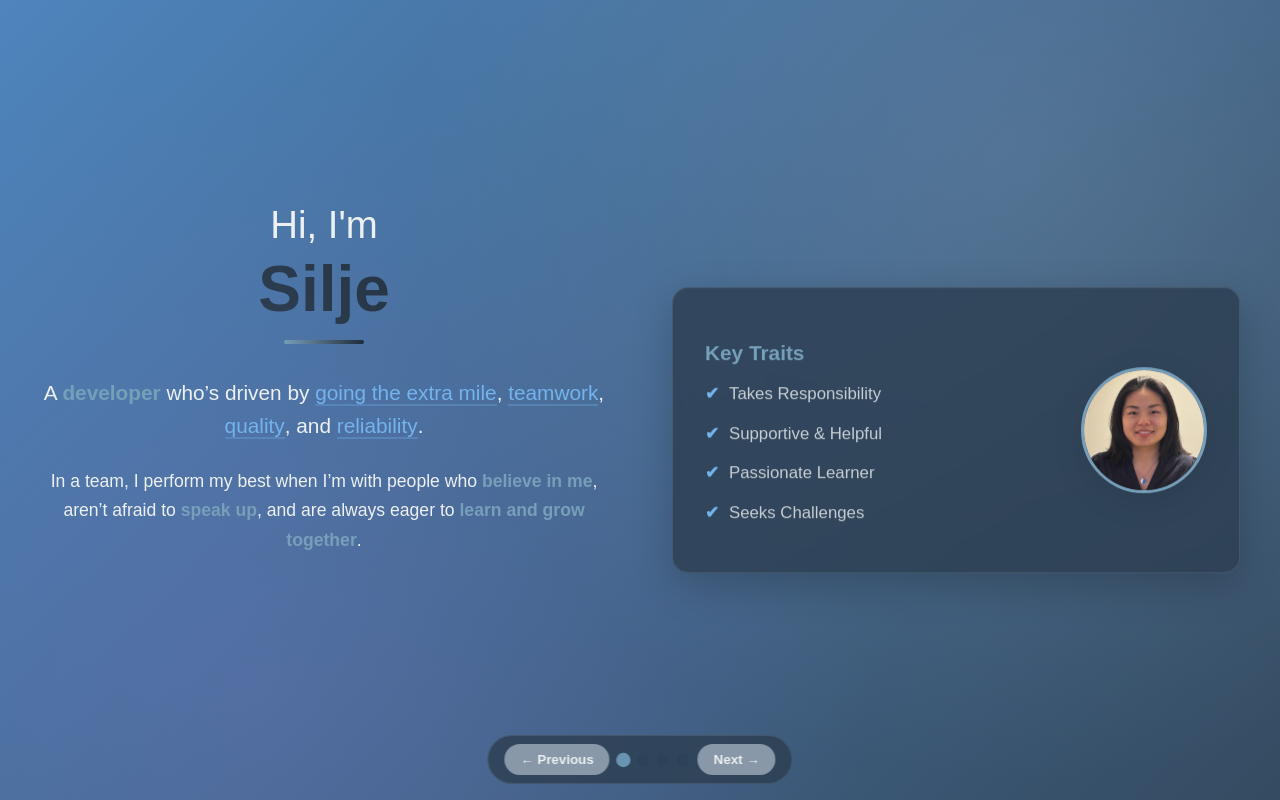
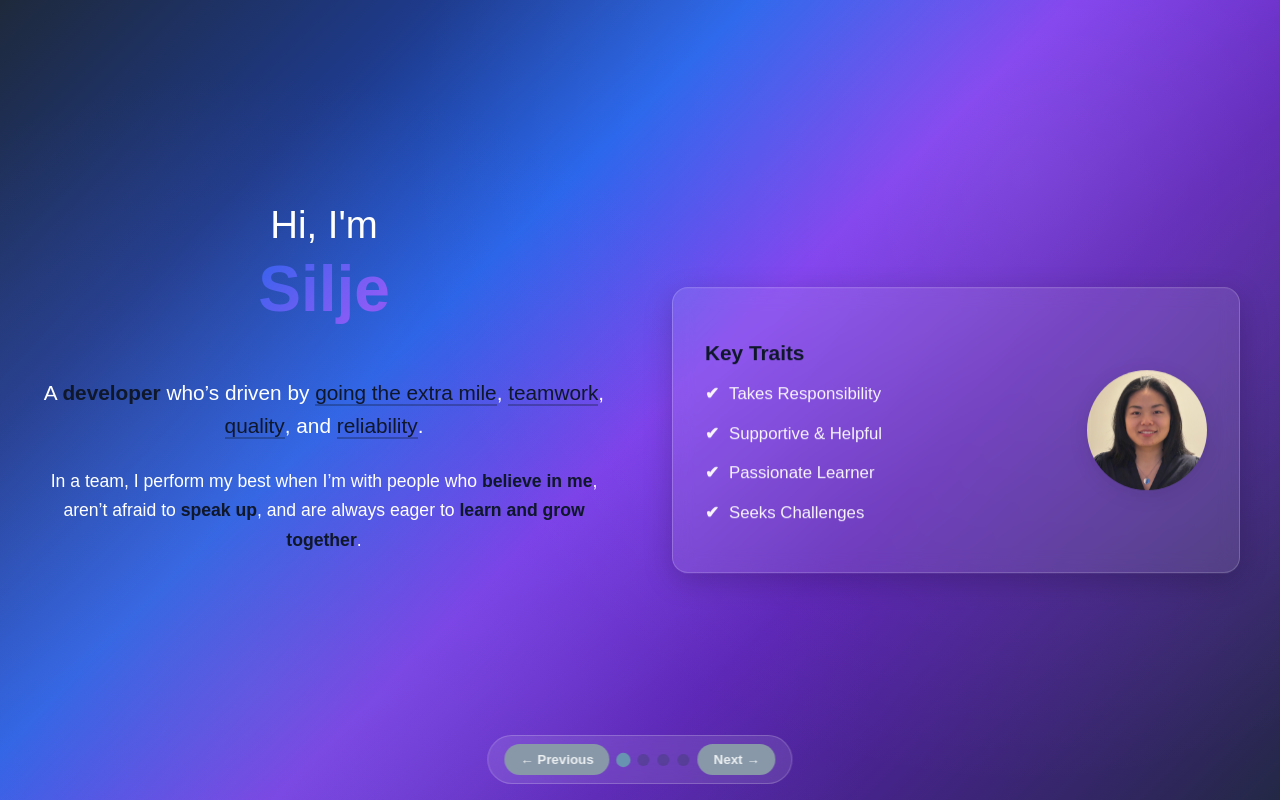
Before and after one commit to siljehtangen/portfolio, a Vue app: page / in a window 1280 px wide. Built offline with nearby package versions, Linux system fonts and the light colour scheme.

Commit message:
feat: update base css

```diff
--- a/src/styles/base.css
+++ b/src/styles/base.css
@@ -1,33 +1,58 @@
 :root {
-  --primary-blue-1: #4e85bd;
-  --primary-blue-2: #34495e;
-  --secondary-blue-1: #3d566e;
-  --secondary-blue-2: #1f2a38;
+  /* Blue Color Palette - Different Shades */
+  --primary-blue-1: #2563eb;
+  --primary-blue-2: #1d4ed8;
+  --primary-blue-3: #1e40af;
+  --secondary-blue-1: #3b82f6;
+  --secondary-blue-2: #60a5fa;
+  --dark-blue-1: #1e3a8a;
+  --dark-blue-2: #1e293b;
+  --dark-blue-3: #0f172a;
 
-  --accent-gold: #769fb9;
-  --accent-green: #74b3eb;
+  /* Purple Color Palette */
+  --primary-purple-1: #8b5cf6;
+  --primary-purple-2: #7c3aed;
+  --primary-purple-3: #6d28d9;
+  --secondary-purple-1: #a78bfa;
+  --dark-purple-1: #5b21b6;
 
+  /* Blue & Purple Gradients */
   --bg-gradient-primary: linear-gradient(
     135deg,
-    var(--primary-blue-1) 0%,
-    var(--primary-blue-2) 100%
+    #1e293b 0%,
+    #1e3a8a 20%,
+    #2563eb 35%,
+    #7c3aed 50%,
+    #5b21b6 65%,
+    #1e293b 100%
   );
-  --bg-gradient-accent: linear-gradient(
-    45deg,
-    var(--primary-blue-2) 0%,
-    var(--secondary-blue-2) 100%
-  );
+  --bg-gradient-accent: linear-gradient(135deg, #3b82f6 0%, #2563eb 30%, #8b5cf6 60%, #6d28d9 100%);
 
-  --glass-bg: rgba(44, 62, 80, 0.8);
-  --glass-border: rgba(255, 255, 255, 0.1);
-  --glass-hover-border: rgba(255, 255, 255, 0.2);
+  /* Glass Morphism */
+  --glass-bg: rgba(255, 255, 255, 0.1);
+  --glass-bg-hover: rgba(255, 255, 255, 0.15);
+  --glass-border: rgba(255, 255, 255, 0.2);
+  --glass-hover-border: rgba(255, 255, 255, 0.4);
+  --glass-shadow: 0 8px 32px 0 rgba(31, 38, 135, 0.37);
 
-  --text-primary: #ecf0f1;
-  --text-secondary: rgba(236, 240, 241, 0.8);
-  --text-accent: var(--accent-gold);
-  --text-highlight: var(--accent-green);
+  /* Text Colors */
+  --text-primary: #ffffff;
+  --text-secondary: rgba(255, 255, 255, 0.95);
+  --text-muted: rgba(255, 255, 255, 0.85);
+  --text-accent: var(--dark-blue-3);
+  --text-highlight: var(--dark-blue-3);
+  --text-blue-accent: #0f172a;
 
-  --shadow-light: 0 8px 32px rgba(0, 0, 0, 0.1);
-  --shadow-medium: 0 12px 40px rgba(0, 0, 0, 0.2);
-  --shadow-heavy: 0 16px 48px rgba(0, 0, 0, 0.3);
+  /* Shadows */
+  --shadow-light: 0 4px 20px rgba(0, 0, 0, 0.1);
+  --shadow-medium: 0 8px 30px rgba(0, 0, 0, 0.2);
+  --shadow-heavy: 0 12px 40px rgba(0, 0, 0, 0.3);
+  --shadow-glow: 0 0 20px rgba(37, 99, 235, 0.4);
+  --shadow-glow-light: 0 0 30px rgba(96, 165, 250, 0.5);
+
+  /* Transitions */
+  --transition-fast: 0.2s cubic-bezier(0.4, 0, 0.2, 1);
+  --transition-normal: 0.3s cubic-bezier(0.4, 0, 0.2, 1);
+  --transition-slow: 0.5s cubic-bezier(0.4, 0, 0.2, 1);
+  --transition-bounce: 0.5s cubic-bezier(0.68, -0.55, 0.265, 1.55);
 }
```
